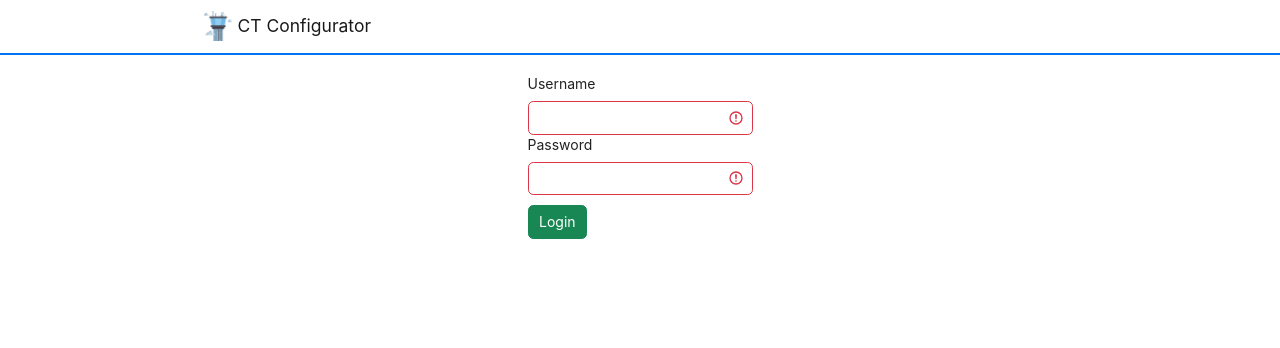
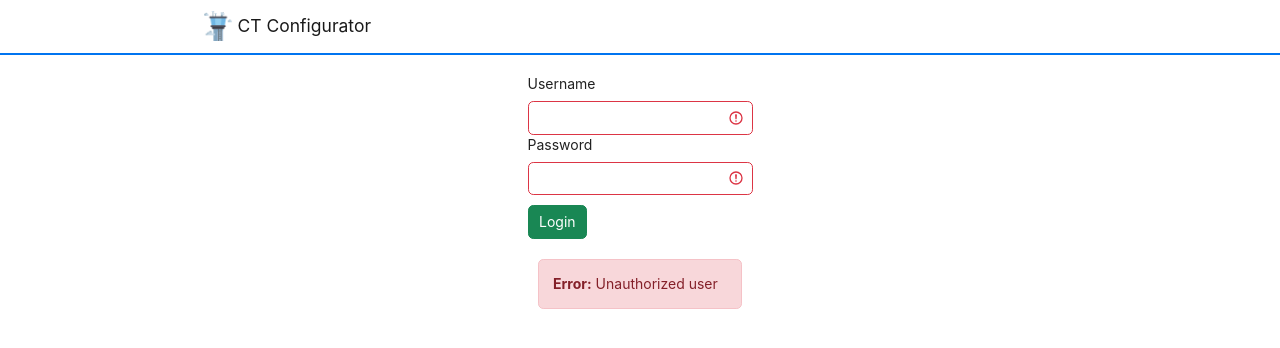
Before and after one commit to agalt2802/Env-Editor, a React (Create React App) app: page /login in a window 1280 px wide. Both pictures are taken after a click on the button "Login". Shown: the top 348 px of the page. Built offline with nearby package versions, Linux system fonts and the light colour scheme; no server answers.

Commit message:
added Error Container

```diff
--- a/src/App.js
+++ b/src/App.js
@@ -93,7 +93,7 @@ function App()
       errorElement: <ErrorHandler />,
       children: routes
     },
-  ]);
+  ]); // , {basename: 'controltower'} da non sovrascrivere
 
   return (
     <ErrorProvider className="App">
--- a/src/components/Login/Login.js
+++ b/src/components/Login/Login.js
@@ -1,5 +1,5 @@
 import React, { useState } from "react";
-import { Container, FormGroup, Label, Input, Button } from "reactstrap";
+import { Container, FormGroup, Label, Input, Button, Alert } from "reactstrap";
 import { useNavigate, Navigate } from "react-router-dom";
 
 import { fetchWithCatch } from "../../commonFunctions";
@@ -7,11 +7,11 @@ import { fetchWithCatch } from "../../commonFunctions";
 import useToken from "./Token";
 import Navbar from "../Navbar";
 
-export default function Login({ handleLogin })
-{
+export default function Login({ handleLogin }) {
   const [username, setUsername] = useState("");
   const [password, setPassword] = useState("");
   const [error, setError] = useState(false);
+  const [errorMessage, setErrorMessage] = useState("")
 
   const { token, setToken } = useToken();
   const navigate = useNavigate();
@@ -32,34 +32,32 @@ export default function Login({ handleLogin })
     // Aggiungi qui la logica per verificare le credenziali
 
     const headers = {
-      'Content-Type': 'application/json', // Specifica il tipo di contenuto
+      "Content-Type": "application/json", // Specifica il tipo di contenuto
       // Aggiungi qui altri header se necessario
     };
     fetchWithCatch(
-      '/login',
+      "/login",
       {
-        method: 'POST', // Usa il metodo POST per inviare le credenziali
+        method: "POST", // Usa il metodo POST per inviare le credenziali
         body: JSON.stringify({ username, password }), // Converte le credenziali in JSON
         headers: headers,
       },
-      (json) =>
-      {
-        setToken(JSON.stringify(
-          {
+      (json) => {
+        setToken(
+          JSON.stringify({
             token: json.token,
-            user: username
-          }
-        ));
+            user: username,
+          })
+        );
 
         navigate("/");
       },
-      (e) =>
-      {
+      (e) => {
         setError(true);
 
-        if(e.status == 401)
-          e.message = "Wrong username or password";
-
+        if (e.status == 401) e.message = "Wrong username or password";
+        else if ((e.status = 402)) e.message = "Unauthorized user";
+        setErrorMessage(e.message)
         setPassword("");
 
         //addError(e);
@@ -67,15 +65,13 @@ export default function Login({ handleLogin })
     );
   };
 
-  const isLoggedIn = (token != null);
+  const isLoggedIn = token != null;
 
-  if(isLoggedIn)
-    return <Navigate to="/" />
-
+  if (isLoggedIn) return <Navigate to="/" />;
   return (
     <Container className="ContainerLogin">
       <Navbar />
-      <FormGroup >
+      <FormGroup>
         <Label>Username</Label>
         <Input
           type="text"
@@ -92,12 +88,22 @@ export default function Login({ handleLogin })
           onChange={(event) => handlePasswordChange(event.target.value)}
           invalid={error}
         />
-      <Button
-        color="success"
-        className="loginButton"
-        onClick={handleSubmit}
-      >Login</Button>
+        <Button color="success" className="loginButton" onClick={handleSubmit}>
+          Login
+        </Button>
+        {error && (
+          <Container id="errorContainer">
+          <Navbar />
+          <Alert color="danger">
+            <b>Error:</b> {errorMessage}
+            {console.log(errorMessage)}
+          </Alert>
+        </Container>
+
+      )}
       </FormGroup>
+
+
     </Container>
   );
 }
--- a/src/index.css
+++ b/src/index.css
@@ -36,6 +36,10 @@ code {
 #homePageContainer, #viewLogsContainer{
   width: 70%;
   padding-top: 55px;
+}
+
+#errorContainer{
+  margin-top: 20px !important
 }
 
 /* .navbar{
```
Lines whose indentation alone changed are shown as unchanged.
